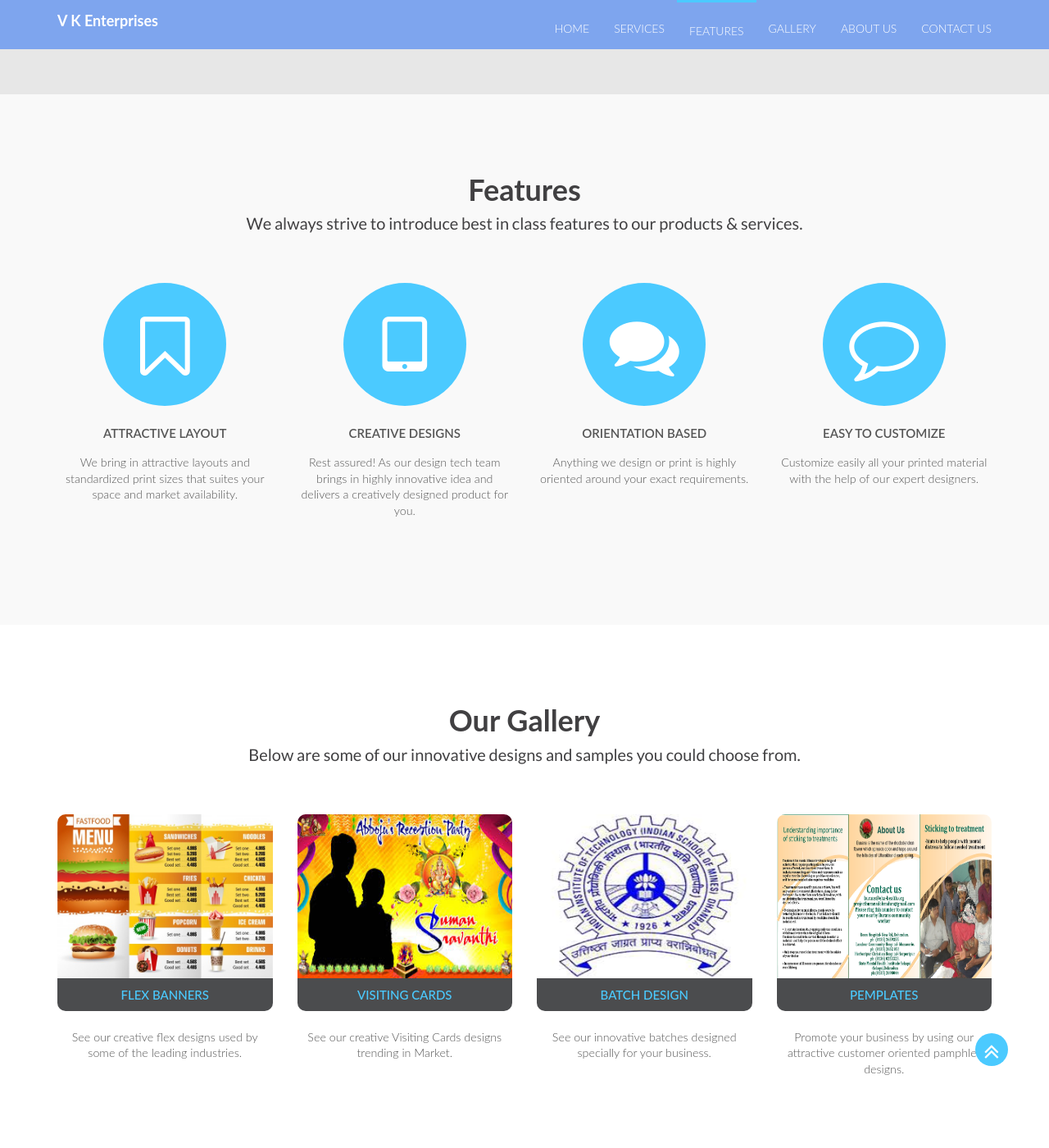
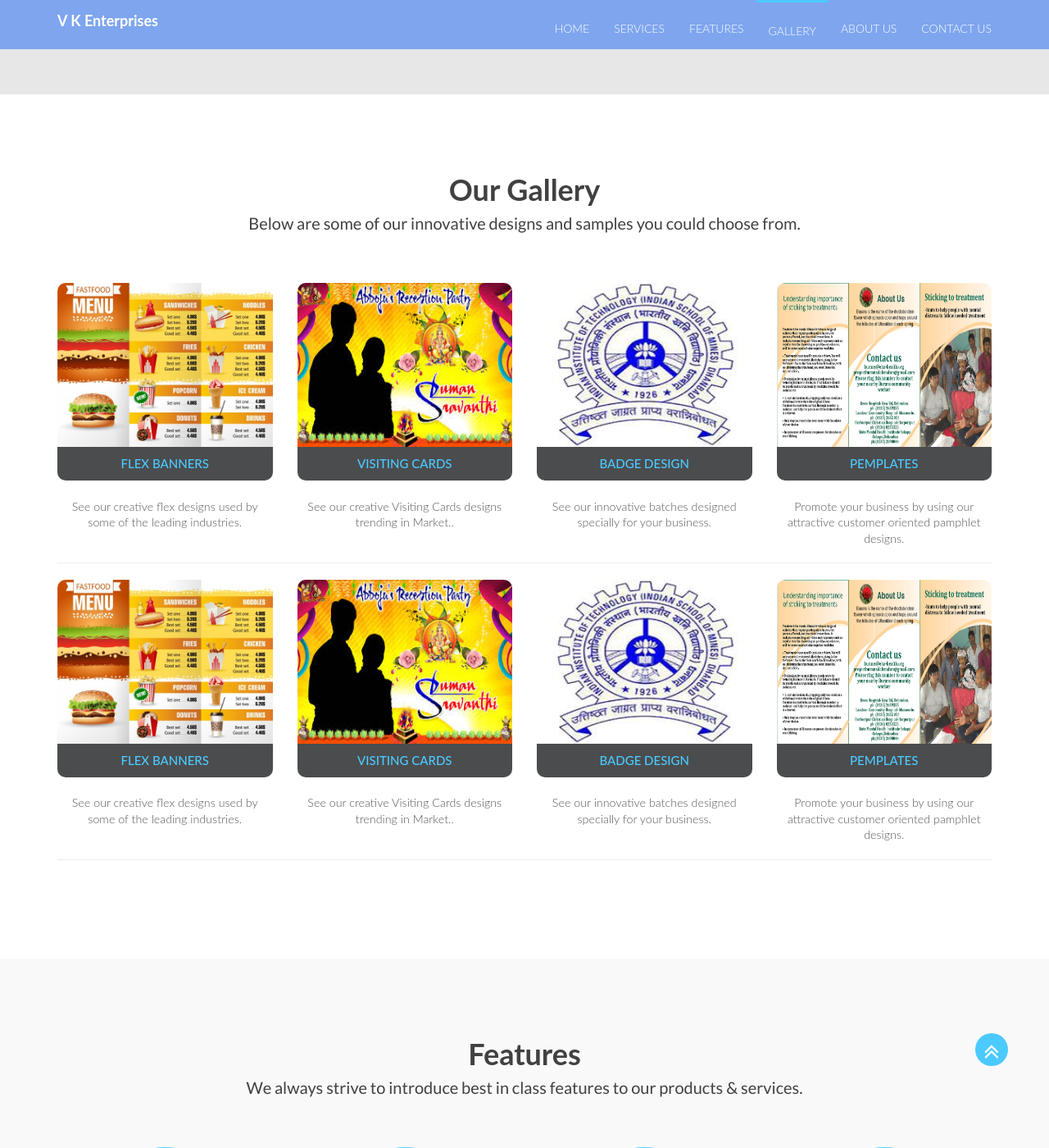
Before and after one commit to vkenterprises/vkent, a Jekyll site: the page built from index.html, in a window 1280 px wide and 1400 px high, scrolled down 1232 px. Shown: the whole window at 82% size. Built offline with Jekyll 4.4.1, drawn with Linux system fonts in a browser that asks for light colours.

Commit message:
SEO : Added more gallery option to add more gallery items

```diff
--- a/_includes/gallery.html
+++ b/_includes/gallery.html
@@ -6,63 +6,24 @@
             <h5>Below are some of our innovative designs and samples you could choose from. </h5>
         </div>
 
-        <!-- Example row of columns -->
+        {% for column in {{site.data.gallery.gallery-items}} %}
         <div class="row">
+            {% for item in column.items %}
             <div class="col-md-3 col-sm-6 col-xs-12">
                 <div class="gallery-item">
                     <div class="gallery">
-                        <img src="assets/images/gallery/1.jpg" alt=""/>
-                        <h6>Flex Banners</h6>
+                        <img src="assets/images/gallery/{{item.url}}" alt=""/>
+                        <h6>{{item.title}}</h6>
                         <div class="img-overlay"></div>
                         <div class="gallery-icon">
-                            <a class="gallery-img" href="assets/images/gallery/1.jpg ">View More</a>
+                            <a class="gallery-img" href="assets/images/gallery/{{item.url}} ">View More</a>
                         </div>
                     </div>
-                    <p>See our creative flex designs used by some of the leading industries.</p>
+                    <p>{{item.description}}</p>
                 </div>
             </div>
-
-            <div class="col-md-3 col-sm-6 col-xs-12">
-                <div class="gallery-item">
-                    <div class="gallery">
-                        <img src="assets/images/gallery/2.jpeg" alt=""/>
-                        <h6>Visiting Cards</h6>
-                        <div class="img-overlay"></div>
-                        <div class="gallery-icon">
-                            <a class="gallery-img" href="assets/images/gallery/2.jpeg">View More</a>
-                        </div>
-                    </div>
-                    <p>See our creative Visiting Cards designs trending in Market.</p>
-                </div>
-            </div>
-
-            <div class="col-md-3 col-sm-6 col-xs-12">
-                <div class="gallery-item">
-                    <div class="gallery">
-                        <img src="assets/images/gallery/3.jpeg" alt=""/>
-                        <h6>Batch Design</h6>
-                        <div class="img-overlay"></div>
-                        <div class="gallery-icon">
-                            <a class="gallery-img" href="assets/images/gallery/3.jpeg">View More</a>
-                        </div>
-                    </div>
-                    <p>See our innovative batches designed specially for your business.</p>
-                </div>
-            </div>
-
-            <div class="col-md-3 col-sm-6 col-xs-12">
-                <div class="gallery-item">
-                    <div class="gallery">
-                        <img src="assets/images/gallery/4.png" alt=""/>
-                        <h6>Pemplates</h6>
-                        <div class="img-overlay"></div>
-                        <div class="gallery-icon">
-                            <a class="gallery-img" href="assets/images/gallery/4.png">View More</a>
-                        </div>
-                    </div>
-                    <p>Promote your business by using our attractive customer oriented pamphlet designs.</p>
-                </div>
-            </div>
+            {% endfor %}
         </div>
-    </div> <!-- /container -->
+        <hr/>
+        {% endfor %}
 </section>
--- a/index.html
+++ b/index.html
@@ -9,8 +9,8 @@
 
 {% include carousal.html %}
 {% include services.html %}
+{% include gallery.html %}
 {% include features.html %}
-{% include gallery.html %}
 {% include testimonial.html %}
 {% include contact.html %}
 
```
Also changed, not shown: _data/gallery.yml (added, +38 -0 lines).
